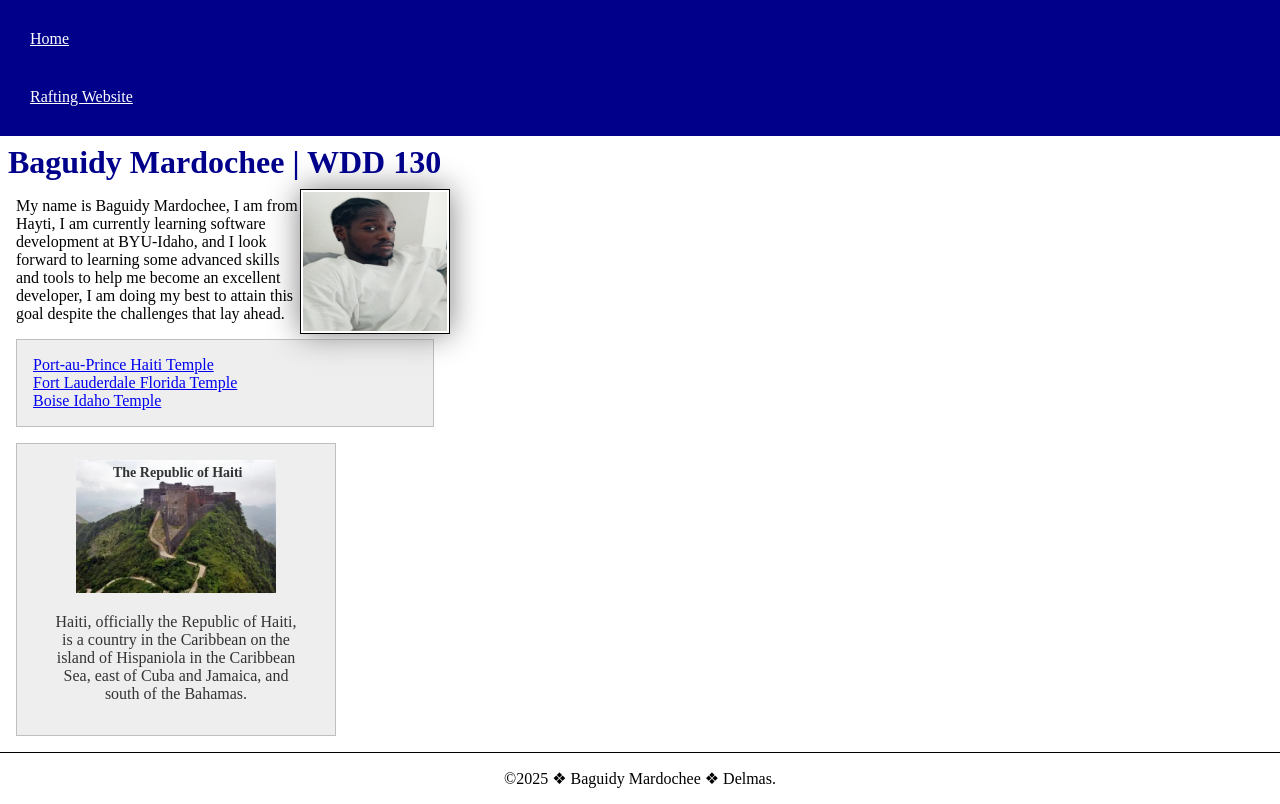
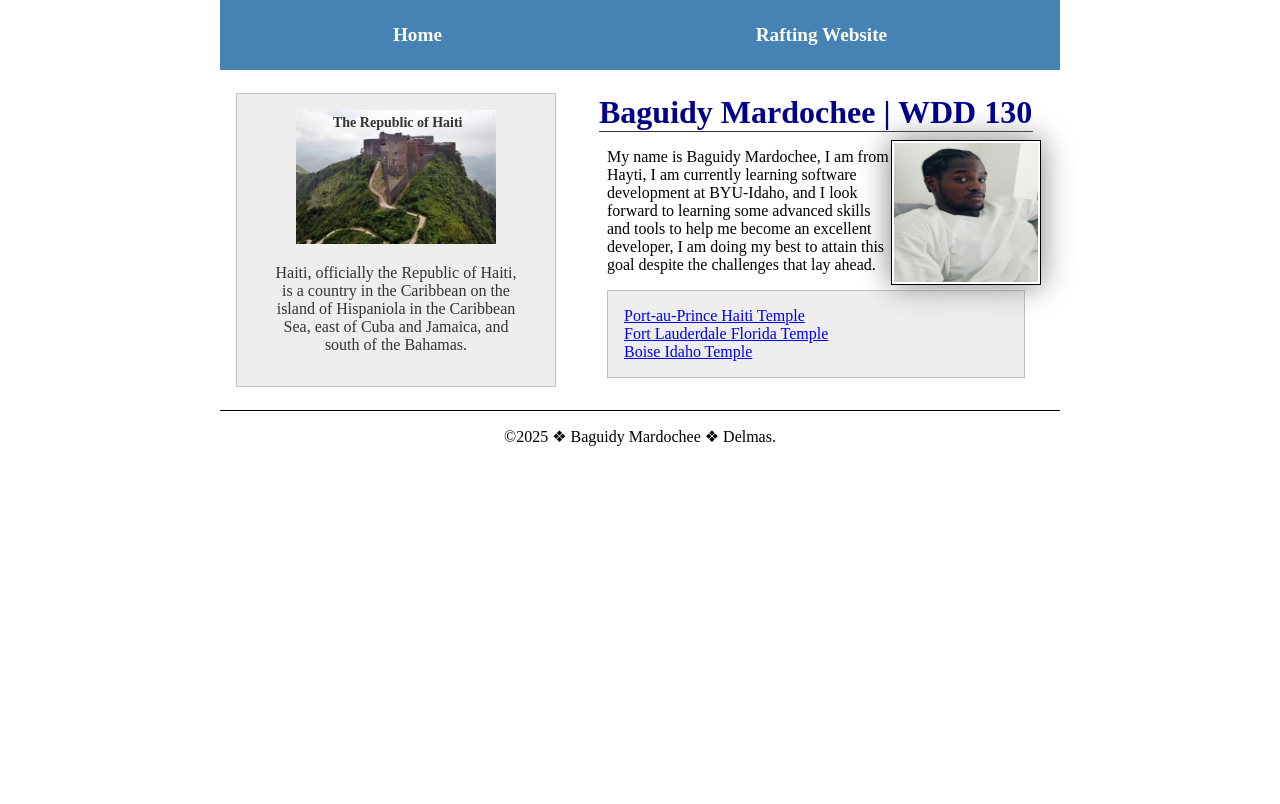
Before and after one commit to Mardo35/wdd130, a plain HTML site: page index.html in a window 1280 px wide. Drawn offline with Linux system fonts and the light colour scheme.

Commit message:
week 04 code along

```diff
--- a/index.html
+++ b/index.html
@@ -18,10 +18,12 @@
             <a href="wwr/">Rafting Website</a>
         </nav>
     </header>
+    <div class="grid">
         <main>
             <h1>Baguidy Mardochee | WDD 130 </h1>
             <img src="images/profile.jpg" alt="Baguidy Mardochee" width="200">
-        <p>My name is Baguidy Mardochee, I am from Hayti, I am currently learning software development at BYU-Idaho, and
+            <p>My name is Baguidy Mardochee, I am from Hayti, I am currently learning software development at BYU-Idaho,
+                and
                 I look forward to learning some advanced skills and tools to help me become an excellent developer, I am
                 doing my best to attain this goal despite the challenges that lay ahead.</p>
 
@@ -37,9 +39,12 @@
         <aside class="box">
             <h2>The Republic of Haiti</h2>
             <img src="images/citadellelaferriere.jpg" alt="A picture of the Citadelle Laferriere.">
-        <p> Haiti, officially the Republic of Haiti, is a country in the Caribbean on the island of Hispaniola in the
+            <p> Haiti, officially the Republic of Haiti, is a country in the Caribbean on the island of Hispaniola in
+                the
                 Caribbean Sea, east of Cuba and Jamaica, and south of the Bahamas.</p>
         </aside>
+    </div>
+
     <footer>
         <p> &copy;2025 &#10070; Baguidy Mardochee &#10070; Delmas. </p>
     </footer>
--- a/styles/styles.css
+++ b/styles/styles.css
@@ -90,3 +90,51 @@ footer{
 ul li{
   list-style-type: none;
 }
+
+header, .grid, footer{
+  max-width: 840px;
+  margin: 0 auto;
+}
+
+nav{
+  background-color: steelblue;
+  padding: 1rem;
+  display: flex;
+  justify-content: space-around;
+  align-items: center;
+}
+
+nav a {
+  display: block;
+  padding:0.5rem;
+  text-decoration: none;
+  font-size:1.2rem;
+  font-weight: 700;
+  color: #fff
+}
+
+nav a:hover {
+   color: darkblue;
+}
+
+h1{
+  border-bottom: 1px solid #333;
+}
+
+.grid{
+  display:grid;
+  align-items: center;
+
+}
+
+main{
+  grid-column:2/3;
+  margin:1rem;
+}
+
+aside{
+  width:20rem;
+  position:relative;
+  grid-column:1/2;
+  grid-row:1/2;
+}
```
Lines whose indentation alone changed are shown as unchanged.
